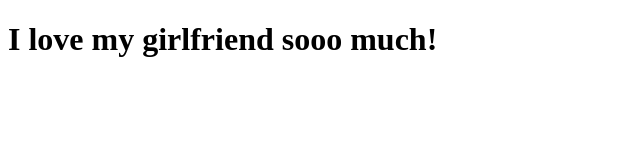
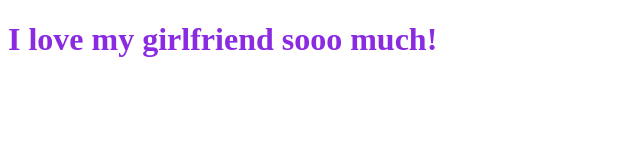
Before and after one commit to YannickA2/YannickA2.github.io, a plain HTML site: page index.html in a window 1280 px wide. Shown: the whole page, without its empty margins (0-640 px from the left). Drawn offline with Linux system fonts and the light colour scheme.

Commit message:
Changed color

```diff
--- a/index.html
+++ b/index.html
@@ -6,7 +6,7 @@
         </title>
         <style>
             h1 {
-                color="orange";
+                color: blueviolet;
             }
         </style>
     </head>
```
